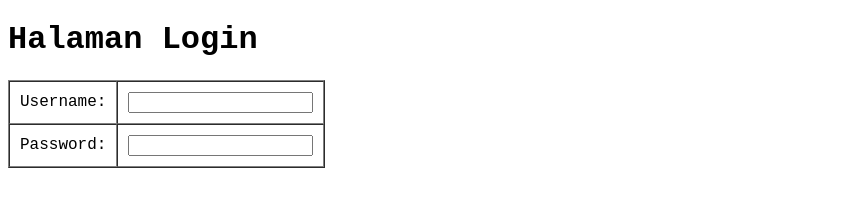
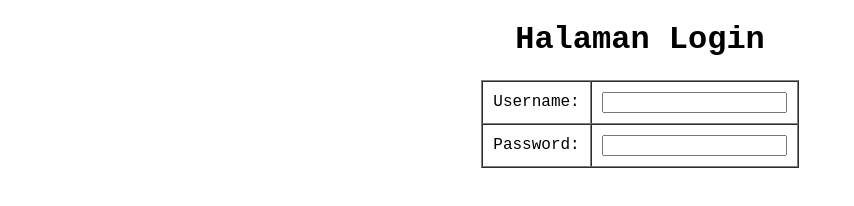
Before and after one commit to MirlaniWambuliga/lani-git-tes-2, a plain HTML site: page login.html in a window 1280 px wide. Shown: the whole page, without its empty margins (0-854 px from the left). Drawn offline with Linux system fonts and the light colour scheme.

Commit message:
manabahkan style pada tabel

```diff
--- a/style.css
+++ b/style.css
@@ -1,4 +1,12 @@
 body{
 
     font-family: 'Courier New', Courier, monospace;
+    text-align: center;
 }
+
+
+table{
+    width: 100px;
+    margin: auto;
+
+}
```
